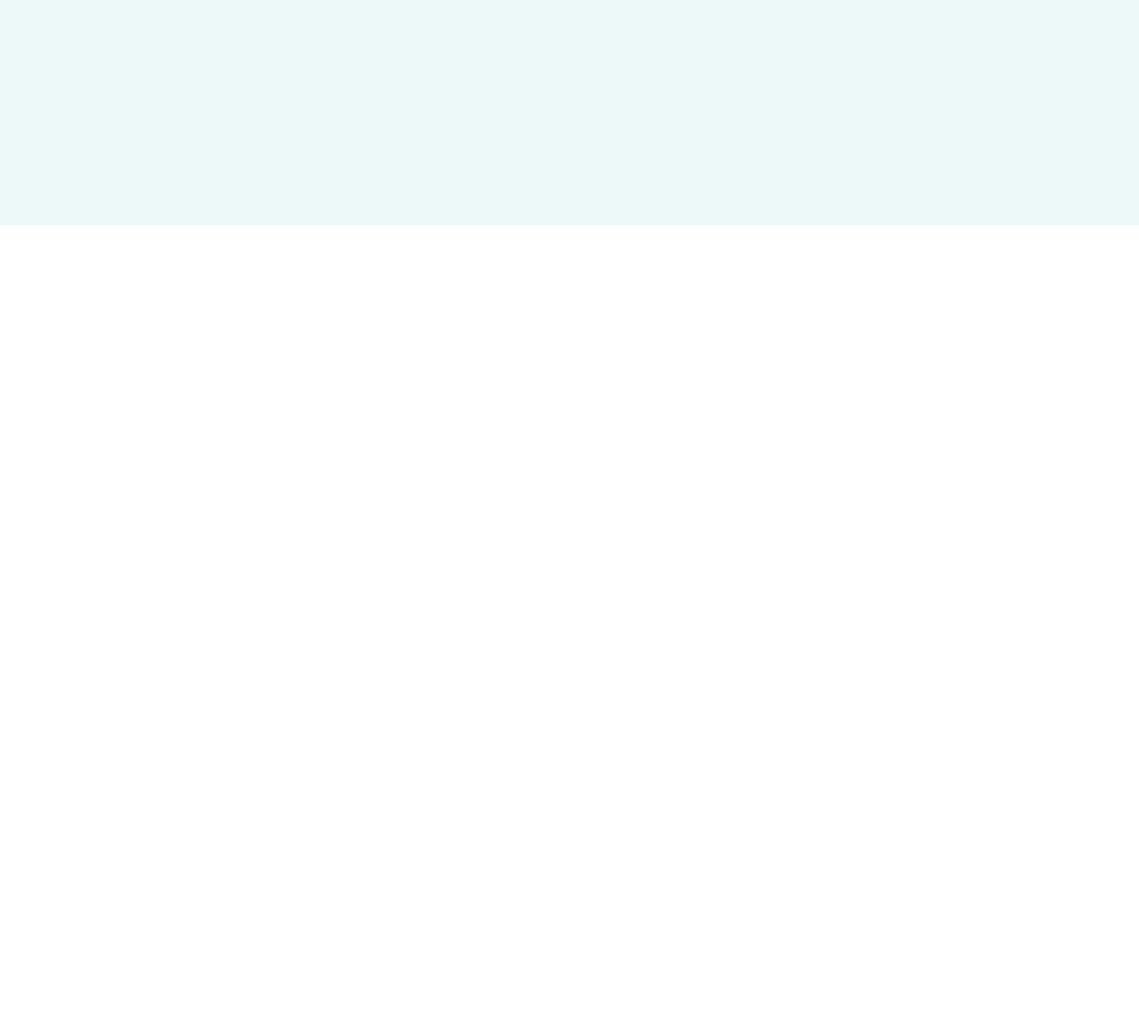
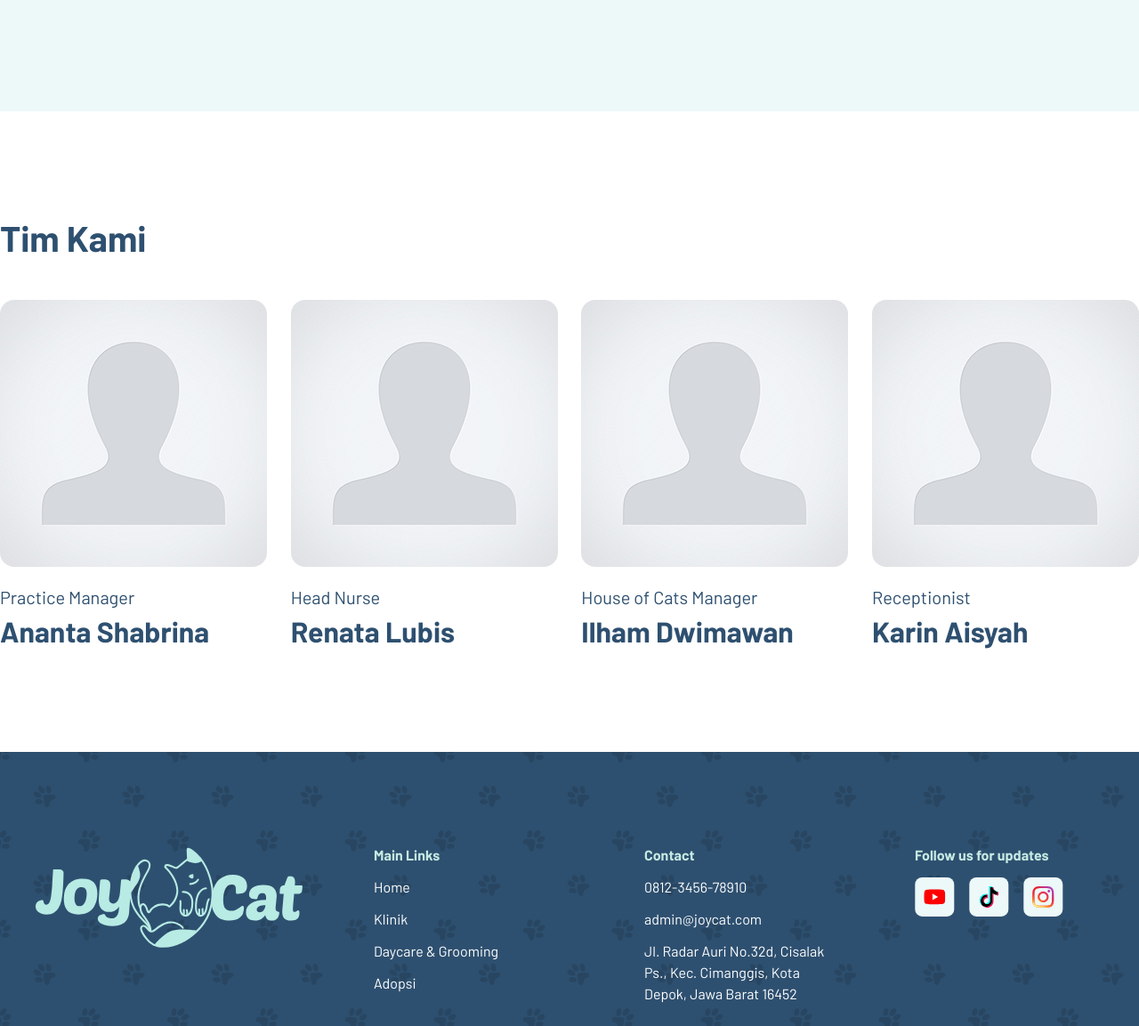
Before and after one commit to yasin-codes/asat-web, a website: page src/tentang.html in a window 1280 px wide. Shown: the part 2299-3452 px from the top of the page at 89% size. Before the commit the page ends 2552 px from the top, so only its background shows below. Drawn offline with nearby package versions, Linux system fonts and the light colour scheme.

Commit message:
page 2 DONE

```diff
--- a/src/tentang.html
+++ b/src/tentang.html
@@ -28,7 +28,7 @@
             </p>
           </div>
         </div>
-        <div class="container flex flex-col px-10 lg:px-20 mx-auto py-32">
+        <div class="container flex flex-col px-10 lg:px-20 mx-auto pt-32">
           <h2 class="font-bold text-[40px]">The Cat Doctors</h2>
           <div class="flex flex-col lg:flex-row mt-32 gap-8 items-center justify-center">
             <img src="/public/img/dokter-bima-sakti.jpeg" class="flex-1 w-full h-[450px] rounded-2xl object-cover object-center" alt="" />
@@ -43,6 +43,84 @@
           </div>
         </div>
       </section>
+      <section id="teams" class="text-dark lg:py-28">
+        <div class="bg-white container mx-auto">
+          <div class="flex flex-col gap-10 scale-75 lg:scale-100">
+            <h2 class="font-bold text-[40px]">Tim Kami</h2>
+            <div class="flex flex-col lg:flex-row justify-between gap-20 lg:gap-0">
+              <div class="flex flex-col">
+                <img src="/public/img/icon-staff.png" class="rounded-2xl" alt="" />
+                <p class="pt-5 text-xl">Practice Manager</p>
+                <h2 class="font-bold text-[32px]">Ananta Shabrina</h2>
+              </div>
+              <div class="flex flex-col">
+                <img src="/public/img/icon-staff.png" class="rounded-2xl" alt="" />
+                <p class="pt-5 text-xl">Head Nurse</p>
+                <h2 class="font-bold text-[32px]">Renata Lubis</h2>
+              </div>
+              <div class="flex flex-col">
+                <img src="/public/img/icon-staff.png" class="rounded-2xl" alt="" />
+                <p class="pt-5 text-xl">House of Cats Manager</p>
+                <h2 class="font-bold text-[32px]">Ilham Dwimawan</h2>
+              </div>
+              <div class="flex flex-col">
+                <img src="/public/img/icon-staff.png" class="rounded-2xl" alt="" />
+                <p class="pt-5 text-xl">Receptionist</p>
+                <h2 class="font-bold text-[32px]">Karin Aisyah</h2>
+              </div>
+            </div>
+          </div>
+        </div>
+      </section>
+      <footer>
+        <div class="flex flex-col bg-dark p-10 bg-[url('/public/img/paw-pattern-dark.png')]">
+          <div class="flex flex-col lg:flex-row gap-20 py-16">
+            <img src="/public/img/logo-light.svg" class="w-[300px] h-[120px] scale-95 md:scale-100" alt="" />
+            <ul class="text-white flex flex-col gap-3 w-full md:w-56">
+              <li class="text-Fuschia font-bold">Main Links</li>
+              <li>Home</li>
+              <li>Klinik</li>
+              <li>Daycare & Grooming</li>
+              <li>Adopsi</li>
+            </ul>
+            <ul class="text-white flex flex-col gap-3 w-full md:w-56">
+              <li class="text-Fuschia font-bold">Contact</li>
+              <a href="#">
+                <li>0812-3456-78910</li>
+              </a>
+              <a href="#">
+                <li>admin@joycat.com</li>
+              </a>
+              <a href="#">
+                <li>Jl. Radar Auri No.32d, Cisalak Ps., Kec. Cimanggis, Kota Depok, Jawa Barat 16452</li>
+              </a>
+            </ul>
+            <div class="flex flex-col gap-3">
+              <p class="text-Fuschia font-bold">Follow us for updates</p>
+              <div class="flex flex-row gap-4">
+                <a href="#">
+                  <img src="/public/img/Icon-YT.svg" class="hover:-translate-y-2 hover:duration-300 duration-300" alt="" />
+                </a>
+                <a href="#">
+                  <img src="/public/img/Icon-TT.svg" class="hover:-translate-y-2 hover:duration-300 duration-300" alt="" />
+                </a>
+                <a href="#">
+                  <img src="/public/img/Icon-IG.svg" class="hover:-translate-y-2 hover:duration-300 duration-300" alt="" />
+                </a>
+              </div>
+            </div>
+          </div>
+          <div class="w-full h-px bg-Fuschia"></div>
+          <p class="text-white pt-10 text-[14px]">2024 © • Asesmen Sumatif Akhir Tahun <strong>Sekolah Developer Indonesia</strong> • Dibuat oleh Abdullah Fulan • All images are either free stocks or generated by AI •</p>
+          <!-- <ul class="flex flex-row-reverse">
+            <li></li>
+            <li></li>
+            <li></li>
+            <li></li>
+            <li></li>
+          </ul> -->
+        </div>
+      </footer>
     </main>
   </body>
 </html>
```
Also changed, not shown: public/img/icon-staff.png (added), src/output.css.
